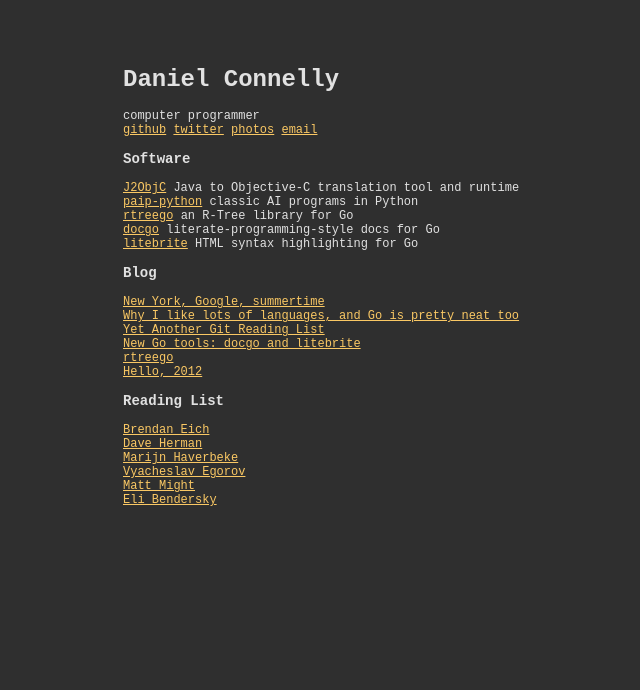
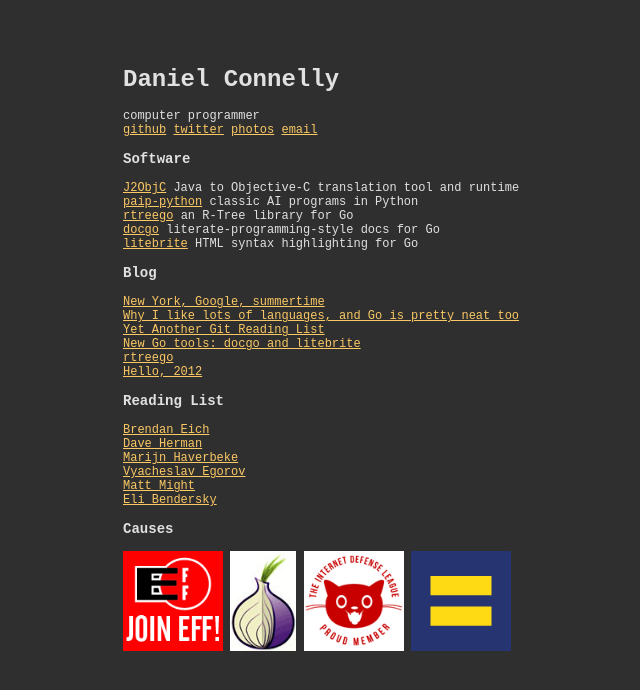
Before and after one commit to dhconnelly/dhconnelly.github.io, a Jekyll site: the page built from index.html, in a window 1280 px wide. Shown: the top 690 px of the page, without its empty margins (292-932 px from the left). Built offline with Jekyll 4.4.1, drawn with Linux system fonts in a browser that asks for light colours; some web fonts are replaced.

Commit message:
add causes

```diff
--- a/_layouts/default.html
+++ b/_layouts/default.html
@@ -5,6 +5,9 @@
     <title>{{ page.title }}</title>
     <link href="/style.css" rel="stylesheet" type="text/css">
     <link href='http://fonts.googleapis.com/css?family=Droid+Sans+Mono' rel='stylesheet' type='text/css'>
+  </head>
+  <body>
+    {{ content }}
 
     <script type="text/javascript">
       var _gaq = _gaq || [];
@@ -18,8 +21,17 @@
       var s = document.getElementsByTagName('script')[0]; s.parentNode.insertBefore(ga, s);
       })();
     </script>
-  </head>
-  <body>
-    {{ content }}
+
+    <script type="text/javascript">
+      window._idl = {};
+      _idl.variant = "banner";
+      (function() {
+          var idl = document.createElement('script');
+          idl.type = 'text/javascript';
+          idl.async = true;
+          idl.src = ('https:' == document.location.protocol ? 'https://' : 'http://') + 'members.internetdefenseleague.org/include/?url=' + (_idl.url || '') + '&campaign=' + (_idl.campaign || '') + '&variant=' + (_idl.variant || 'banner');
+          document.getElementsByTagName('body')[0].appendChild(idl);
+      })();
+    </script>
   </body>
 </html>
--- a/index.html
+++ b/index.html
@@ -71,3 +71,13 @@
     <li><a href="http://eli.thegreenplace.net/">Eli Bendersky</a></li>
   </ul>
 </section>
+
+<section class="main-section" id="causes">
+  <header>
+    <h3>Causes</h3>
+  </header>
+  <a href="https://www.eff.org"><img height="100" src="img/eff.png" alt="Join EFF!"></a>
+  <a href="https://www.torproject.org"><img height="100" src="img/onion.jpg"></a>
+  <a href="http://internetdefenseleague.org"><img height="100" src="img/idl.png" alt="Member of The Internet Defense League" /></a>
+  <a href="http://www.hrc.org/"><img height="100" src="img/hrc.png"></a>
+</section>
```
Also changed, not shown: img/eff.png (added), img/hrc.png (added), img/idl.png (added), img/onion.jpg (added).
